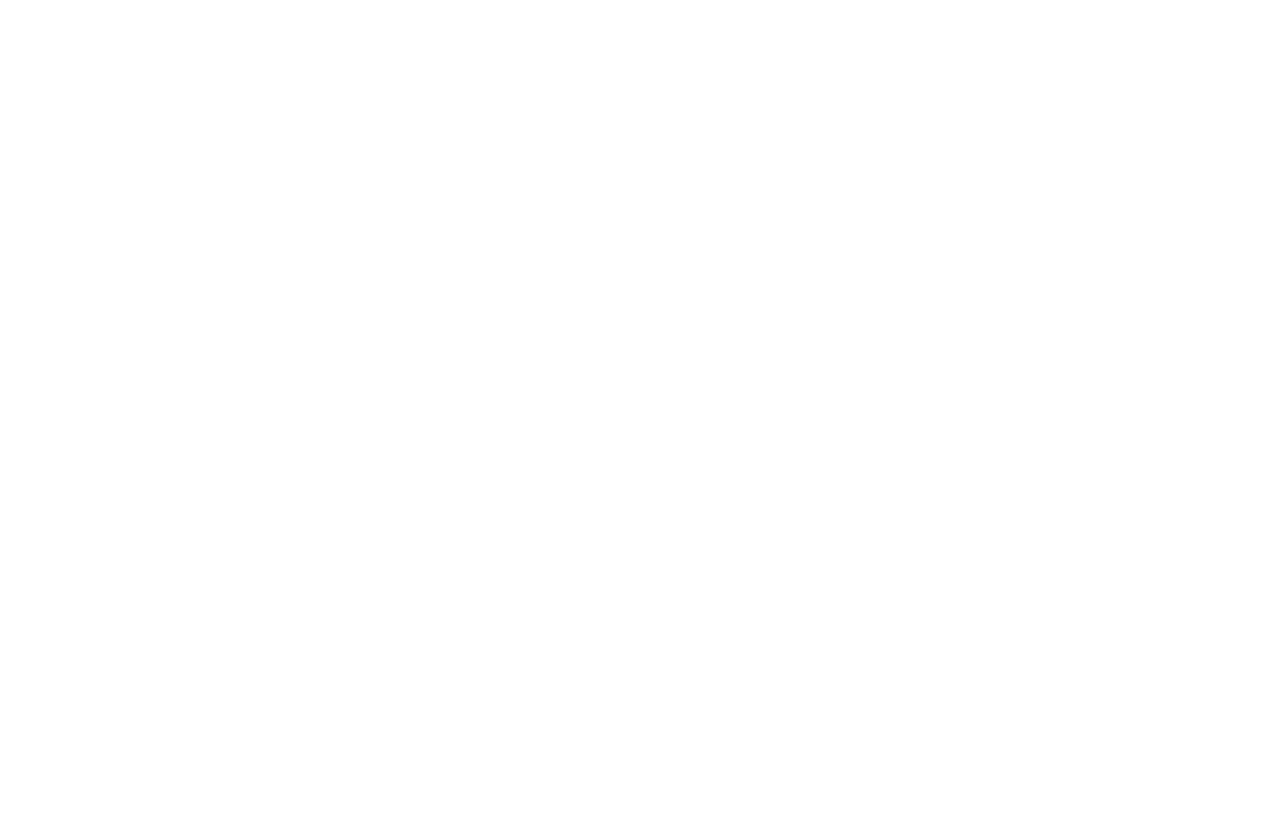
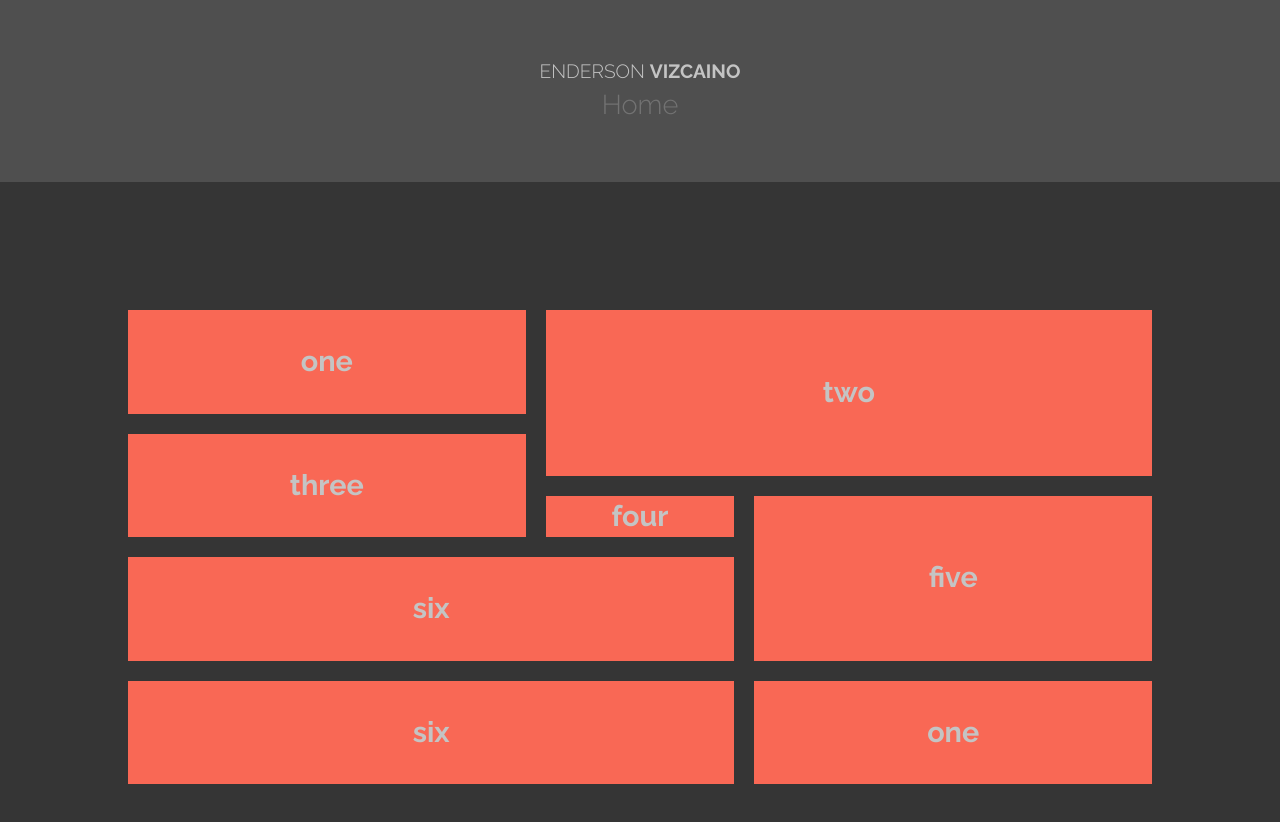
Before and after one commit to EndersonPro/endersonpro.github.io, a Nuxt app: page / in a window 1280 px wide. Shown: the top 822 px of the page. Before the commit the page ends 800 px from the top, so only its background shows below. Built offline with nearby package versions, Linux system fonts and the light colour scheme.

Commit message:
Añadiendo estilos

```diff
--- /dev/null
+++ b/css/main.css
@@ -0,0 +1,18 @@
+@import url("https://fonts.googleapis.com/css?family=Raleway:300,700");
+* {
+  box-sizing: border-box;
+  padding: 0;
+  margin: 0;
+}
+body {
+  background: #353535;
+  color: #c4c4c4;
+  font-family: "Raleway", sans-serif;
+  font-size: 1.2rem;
+  line-height: 1.45;
+  display: flex;
+  flex-wrap: wrap;
+}
+#__nuxt{
+    width: 100%;
+}
--- a/layouts/default.vue
+++ b/layouts/default.vue
@@ -1,55 +1,61 @@
 <template>
   <div>
+    <div class="sidebar">
+      <div class="logo">
+        Enderson
+        <span>Vizcaino</span>
+      </div>
+      <nav>
+        <!-- <a href class="nav-item">Inicio</a> -->
+        <nuxt-link class="nav-item" to="/home">Home</nuxt-link>
+        <!-- <NuxtLink class="nav-item" :to="'/home'">Inicio</NuxtLink> -->
+        <!-- <a href class="nav-item">About</a> -->
+        <!--  <a href class="nav-item active">Portfolio</a>
+        <a href class="nav-item">Contact</a>-->
+      </nav>
+    </div>
     <nuxt/>
   </div>
 </template>
 
 <style>
-html {
-  font-family: 'Source Sans Pro', -apple-system, BlinkMacSystemFont, 'Segoe UI',
-    Roboto, 'Helvetica Neue', Arial, sans-serif;
-  font-size: 16px;
-  word-spacing: 1px;
-  -ms-text-size-adjust: 100%;
-  -webkit-text-size-adjust: 100%;
-  -moz-osx-font-smoothing: grayscale;
-  -webkit-font-smoothing: antialiased;
-  box-sizing: border-box;
+.sidebar {
+  background: #4f4f4f;
+  flex: 1 1 20%;
+  min-width: 300px;
+  padding: 3em;
+  text-align: center;
+}
+.logo {
+  text-transform: uppercase;
+  /* margin-bottom: 2em; */
+}
+@media (min-width: 1500px) {
+  .logo {
+    margin-bottom: 5em;
+  }
+}
+.logo span {
+  font-weight: 700;
+}
+.nav-item {
+  color: #737373;
+  text-decoration: none;
+  font-size: 1.7rem;
+  display: inline-block;
+  margin: 0 1em 0 1em;
+}
+@media (min-width: 1500px) {
+  .nav-item {
+    display: block;
+    margin: 7vh 0;
+  }
+}
+.nav-item.active {
+  color: #c4c4c4;
+}
+.nav-item:hover{
+  color: #c4c4c4;
 }
 
-*,
-*:before,
-*:after {
-  box-sizing: border-box;
-  margin: 0;
-}
-
-.button--green {
-  display: inline-block;
-  border-radius: 4px;
-  border: 1px solid #3b8070;
-  color: #3b8070;
-  text-decoration: none;
-  padding: 10px 30px;
-}
-
-.button--green:hover {
-  color: #fff;
-  background-color: #3b8070;
-}
-
-.button--grey {
-  display: inline-block;
-  border-radius: 4px;
-  border: 1px solid #35495e;
-  color: #35495e;
-  text-decoration: none;
-  padding: 10px 30px;
-  margin-left: 15px;
-}
-
-.button--grey:hover {
-  color: #fff;
-  background-color: #35495e;
-}
 </style>
--- a/nuxt.config.js
+++ b/nuxt.config.js
@@ -27,6 +27,7 @@
   ** Global CSS
   */
   css: [
+    '~/css/main.css'
   ],
 
   /*
--- /dev/null
+++ b/pages/home/index.vue
@@ -0,0 +1,3 @@
+<template>
+    <h1>Hola</h1>
+</template>
--- a/pages/index.vue
+++ b/pages/index.vue
@@ -1,17 +1,74 @@
 <template>
-
+  <div class="main-content">
+    <div class="portfolio">
+      <div class="portfolio-item medium">one</div>
+      <div class="portfolio-item large two">two</div>
+      <div class="portfolio-item medium">three</div>
+      <div class="portfolio-item small">four</div>
+      <div class="portfolio-item tall">five</div>
+      <div class="portfolio-item wide">six</div>
+      <div class="portfolio-item wide">six</div>
+      <div class="portfolio-item medium">one</div>
+    </div>
+  </div>
 </template>
 
 <script>
-import Logo from '~/components/Logo.vue'
-
 export default {
-  components: {
-    Logo
-  }
-}
+  components: {}
+};
 </script>
 
 <style>
+.main-content {
+  padding: 10%;
+  flex: 1 1 80%;
+  min-height: 100vh;
+}
 
+.portfolio {
+  display: grid;
+  height: 100%;
+  grid-template-rows: repeat(8, 1fr);
+  grid-template-columns: repeat(5, 1fr);
+  grid-gap: 20px;
+}
+.portfolio-item {
+  background: #f96855;
+  color: #c4c4c4;
+  font-weight: 700;
+  display: flex;
+  justify-content: center;
+  align-items: center;
+  font-size: 1.5em;
+  background-size: cover;
+  background-position: top left;
+  transition: all ease-in-out 300ms;
+  position: relative;
+  z-index: 10;
+}
+.portfolio-item.small {
+  grid-row: span 1;
+  grid-column: span 1;
+}
+.portfolio-item.medium {
+  grid-row: span 2;
+  grid-column: span 2;
+}
+.portfolio-item.large {
+  grid-row: span 3;
+  grid-column: span 3;
+}
+.portfolio-item.tall {
+  grid-row: span 3;
+  grid-column: span 2;
+}
+.portfolio-item.wide {
+  grid-row: span 2;
+  grid-column: span 3;
+}
+.portfolio-item:hover {
+  color: white;
+  text-shadow: 0 0 5px rgba(0, 0, 0, 0.85);
+}
 </style>
```
